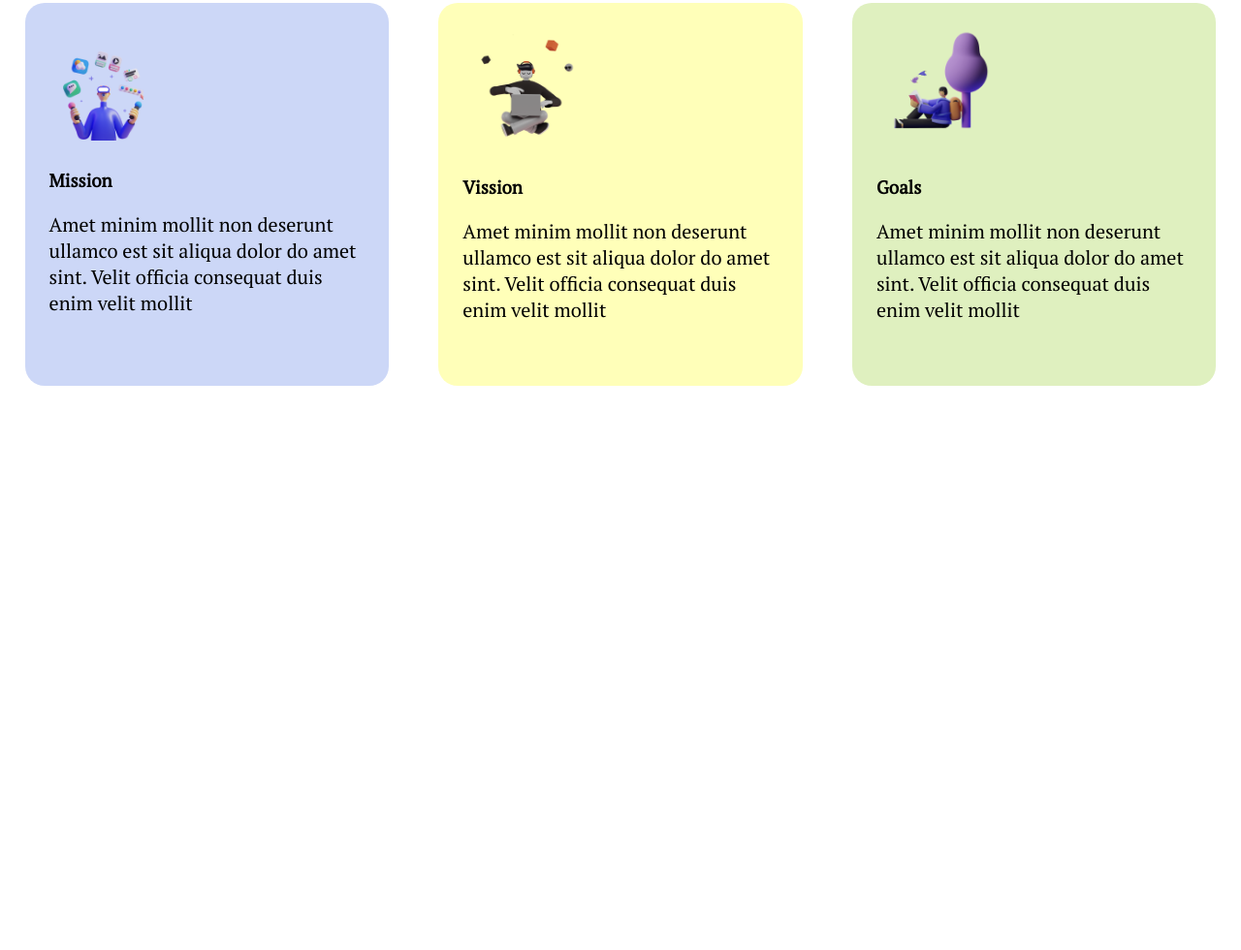
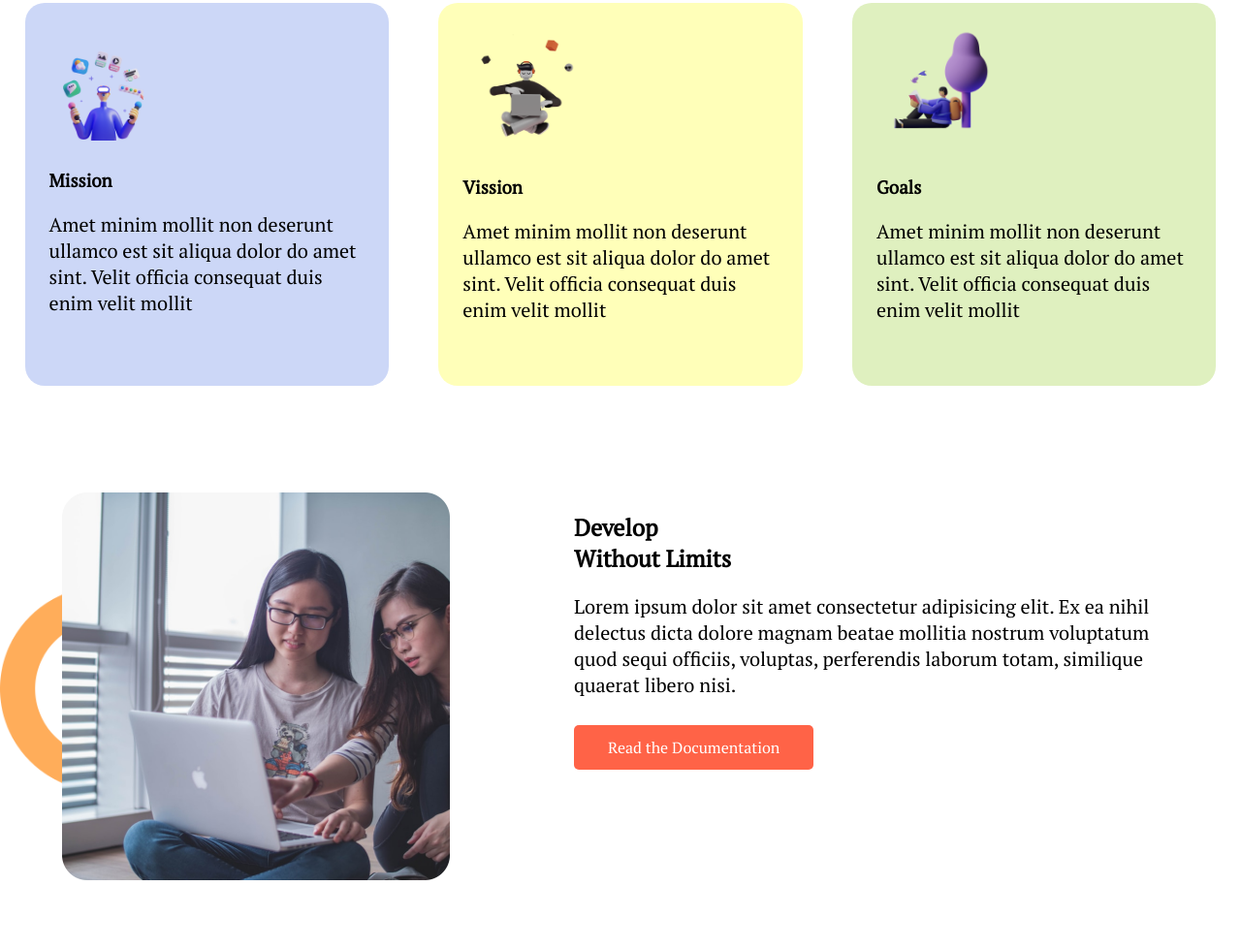
Before and after one commit to shihabcse1/portfolio-mission-2022, a plain HTML site: page index.html in a window 1280 px wide. Shown: the part 666-1646 px from the top of the page at 97% size. Before the commit the page ends 1090 px from the top, so only its background shows below. Drawn offline with Linux system fonts and the light colour scheme.

Commit message:
section three added

```diff
--- a/index.html
+++ b/index.html
@@ -53,5 +53,16 @@
         </div>
     </section>
 
+    <section class="flexible-container">
+        <div id="third-section-first-part" class="third-section">
+            <img src="/images/pictures/coding.png" alt="Coding Image">
+        </div>
+        <div id="third-section-2nd-part" class="third-section">
+            <h2>Develop <br>Without Limits</h2>
+            <p>Lorem ipsum dolor sit amet consectetur adipisicing elit. Ex ea nihil delectus dicta dolore magnam beatae mollitia nostrum voluptatum quod sequi officiis, voluptas, perferendis laborum totam, similique quaerat libero nisi.</p>
+            <a href="Explore Now" class="button">Read the Documentation</a>
+        </div>
+    </section>
+
 </body>
 </html>
--- a/style.css
+++ b/style.css
@@ -25,11 +25,7 @@ h1{
 
 .flexible-container{
     display: flex;
-}
-
-.half-section{
-    width: 50%;
-    padding: 40px;
+    margin-bottom: 20px;
 }
 
 a{
@@ -44,6 +40,12 @@ p{
     padding-bottom: 20px;
     font-size: 20px;
 }
+
+.half-section{
+    width: 50%;
+    padding: 40px;
+}
+
 
 .half-section img{
     width: 60%;
@@ -73,3 +75,23 @@ p{
 #goals{
     background-color: rgba(153, 205, 50, 0.308);
 }
+
+.third-section{
+    padding: 5%;
+}
+
+#third-section-first-part{
+    width: 40%;
+    background-image: url(/images/shapes/shape-1.png);
+    background-repeat: no-repeat;
+    background-position: left;
+    background-size: 40%;
+}
+
+#third-section-first-part img{
+    width: 400px;
+}
+
+#third-section-second-part{
+    width: 60%;
+}
```
